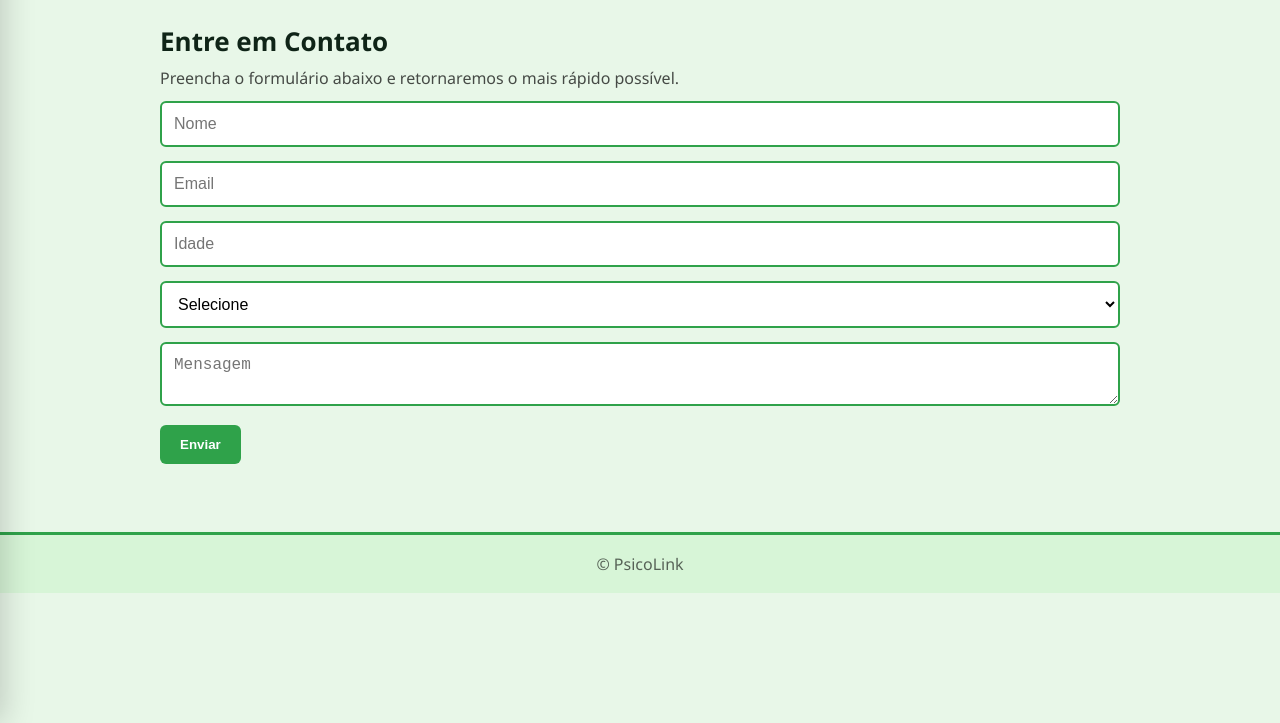
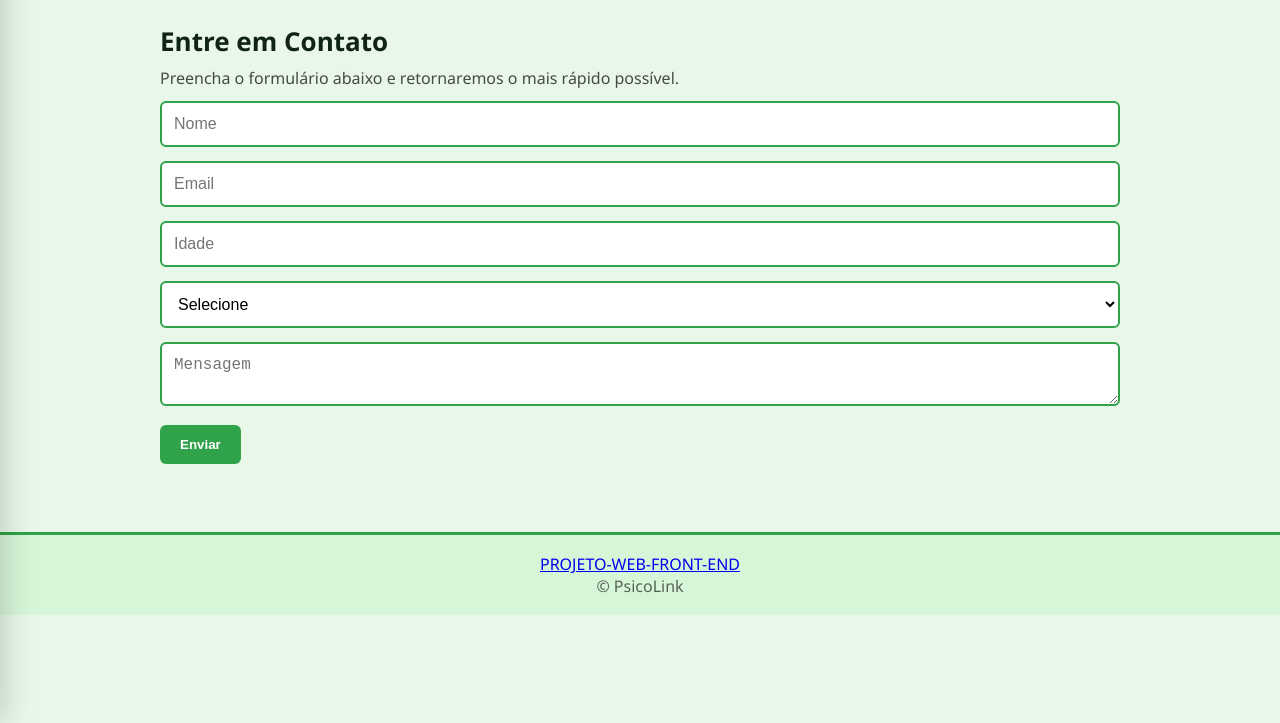
Before and after one commit to DerikVoid/PROJETO-WEB-FRONT-END, a plain HTML site: page contato.html in a window 1280 px wide. Shown: the part 77-800 px from the top of the page. Drawn offline with Linux system fonts and the light colour scheme.

Commit message:
Add files via upload

```diff
--- a/contato.html
+++ b/contato.html
@@ -63,6 +63,7 @@
 
   <!-- FOOTER -->
   <footer class="site-footer">
+    <a href="https://github.com/DerikVoid/PROJETO-WEB-FRONT-END.git">PROJETO-WEB-FRONT-END</a>
     <p>© PsicoLink</p>
   </footer>
 
```
Also changed, not shown: index.html (+1 -0 lines), sobre.html (+1 -0 lines).
